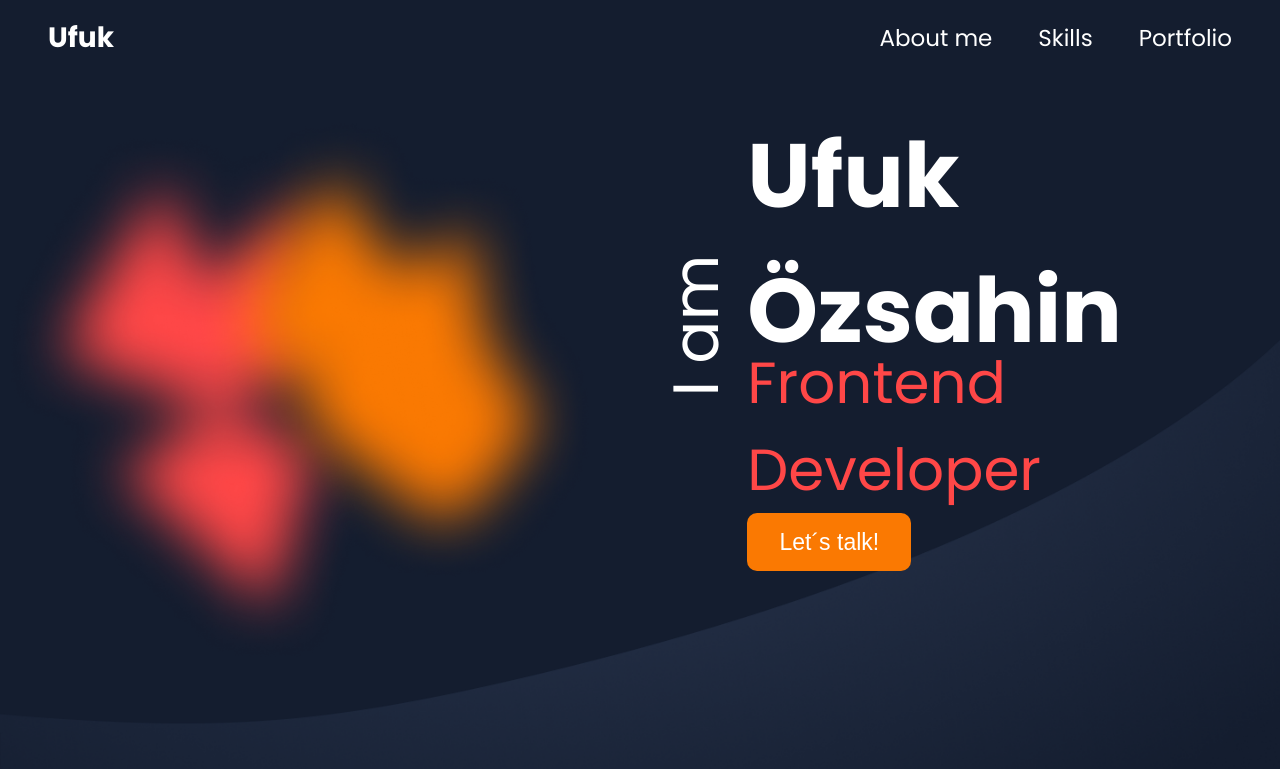
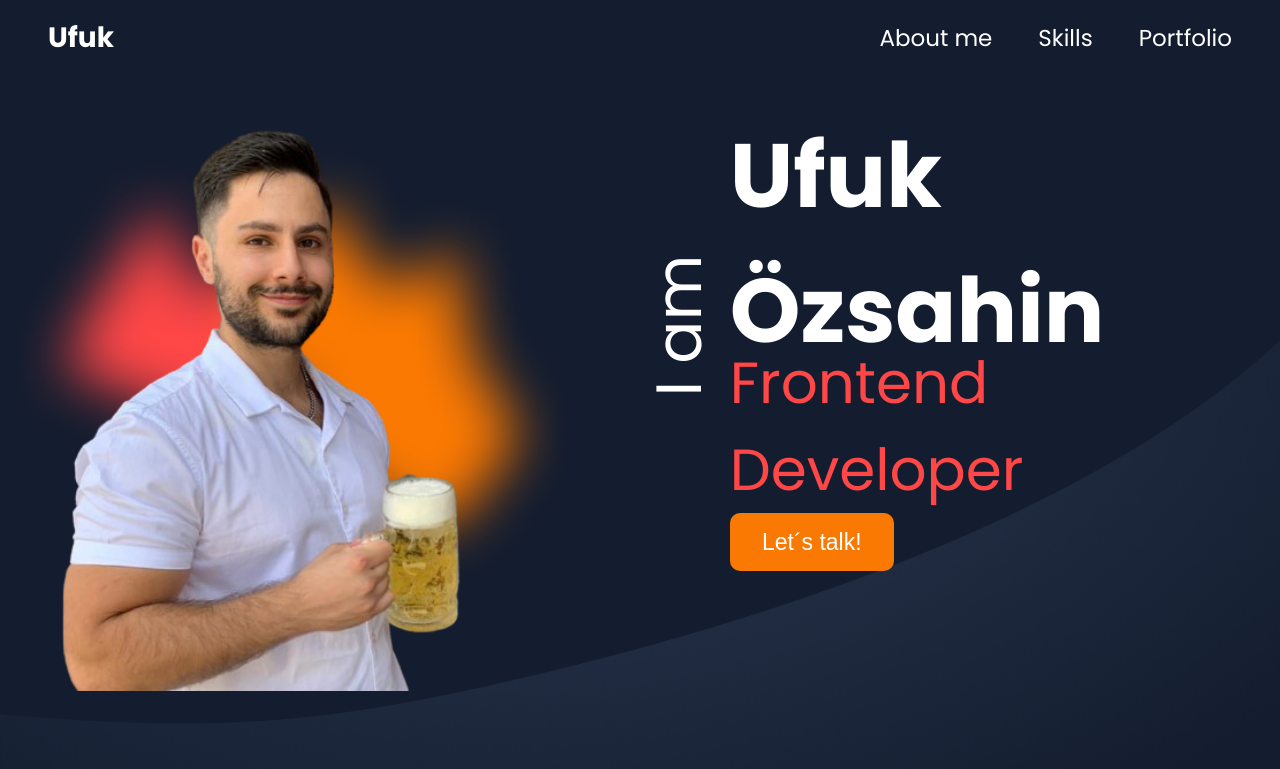
Before and after one commit to Ufuk95/Portfolio, an Angular app: page / in a window 1280 px wide. Shown: the top 769 px of the page. Built offline with nearby package versions, Linux system fonts and the light colour scheme.

Commit message:
portfolio design should be ok now

```diff
--- a/src/app/contact/contact.component.scss
+++ b/src/app/contact/contact.component.scss
@@ -115,7 +115,7 @@
             background-color: transparent;
             color: white;
             border-radius: 10px;
-            border: 1px solid rgba(255, 71, 71, 1);
+            border: 2px solid rgba(255, 71, 71, 1);
             padding: 10px;
             box-sizing: border-box;
             font-weight: 400;
@@ -126,11 +126,11 @@
             }
 
             &.invalid {
-                border: 1px solid darkred;
+                border: 2px solid darkred;
             }
 
             &.valid {
-                border: 1px solid lightgreen;
+                border: 2px solid lightgreen;
             }
         }
 
--- a/src/app/landing-page/landing-page.component.html
+++ b/src/app/landing-page/landing-page.component.html
@@ -2,7 +2,7 @@
     <div class="landingPage">
         <div class="leftSide">
             <img class="backgroundImage" src="img/group2.png" alt="background color">
-            <!-- <img class="selfie" src="img/selfie.png" alt=""> profilbild -->
+            <img class="selfie" src="img/selfie.png" alt="">
         </div>
 
 
--- a/src/app/landing-page/landing-page.component.scss
+++ b/src/app/landing-page/landing-page.component.scss
@@ -4,6 +4,28 @@
     @include dFlex($jc: space-between, $ai: center);
     width: 100%;
     height: 80vh;
+
+
+    .rightSide {
+        @include dFlex($ai: center);
+        box-sizing: border-box;
+        padding-right: 48px;
+        width: 100%;
+    }
+
+
+    .leftSide {
+        @include dFlex($jc: center, $ai: center);
+        width: 85%;
+        position: relative;
+        padding-top: 170px;
+        box-sizing: border-box;
+
+        img {
+            position: absolute;
+            width: 100%;
+        }
+    }
 }
 
 .nameJob {
@@ -47,12 +69,7 @@
 
 }
 
-.rightSide {
-    @include dFlex($ai: center);
-    box-sizing: border-box;
-    padding-right: 48px;
-    width: 100%;
-}
+
 
 .iAm {
     transform: rotate(-90deg);
@@ -68,22 +85,6 @@
     }
 }
 
-
-.leftSide {
-    width: 90%;
-    position: relative;
-}
-
-.backgroundImage {
-    margin-top: 150px;
-    width: 100%
-}
-
-// .selfie {
-//     position: absolute;
-//     left: 140px;
-//     top: 90px;
-// }
 
 
 .dataImage {
--- a/src/app/shared/footer/footer.component.scss
+++ b/src/app/shared/footer/footer.component.scss
@@ -5,7 +5,7 @@ footer {
     @include dFlex($jc: center, $ai: center);
     flex-direction: column;
     background-color: rgba(20, 29, 47, 1);
-    border-top: 1px solid rgba(250, 121, 2, 1);
+    border-top: 4px solid rgba(250, 121, 2, 1);
     width: 100vw;
     height: 291px;
 
```
